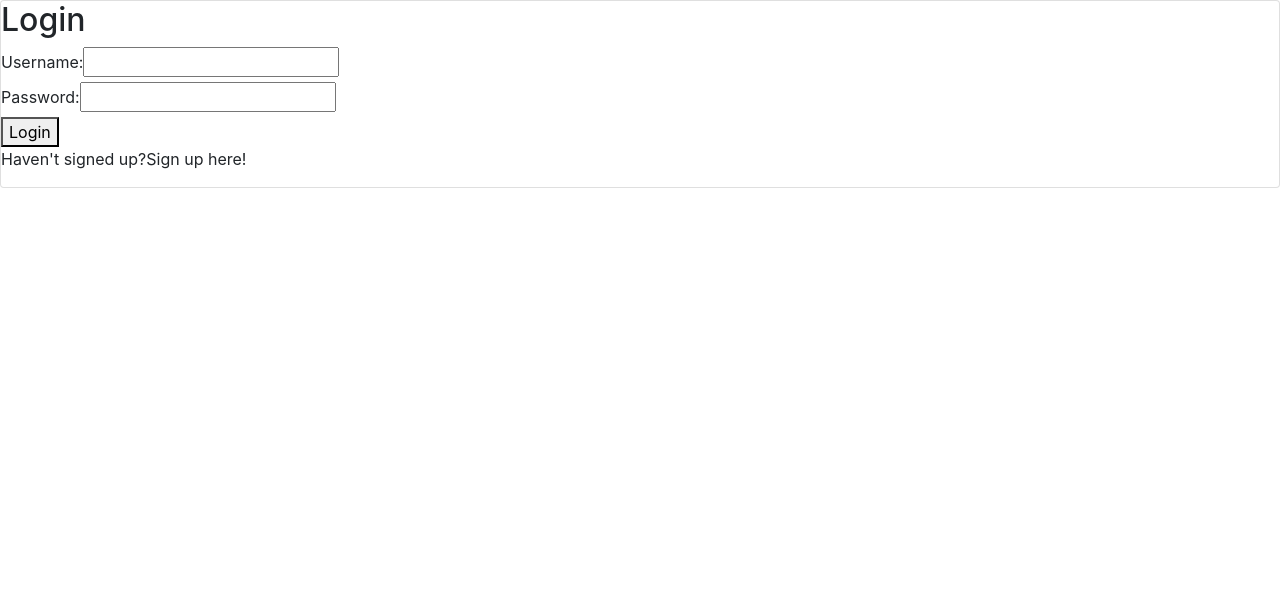
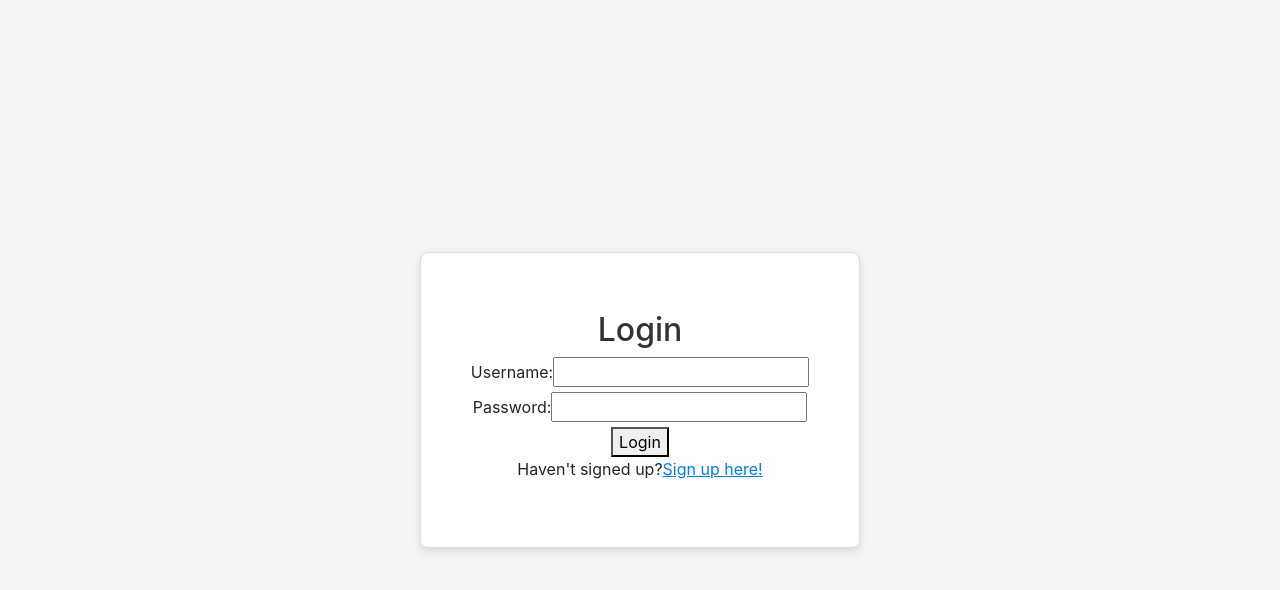
Before and after one commit to macndcheez/coordinate-frontend, a React (Create React App) app: page / in a window 1280 px wide. Shown: the top 590 px of the page. Built offline with nearby package versions, Linux system fonts and the light colour scheme.

Commit message:
landing page css

```diff
--- a/src/pages/HomePage.jsx
+++ b/src/pages/HomePage.jsx
@@ -14,9 +14,10 @@ const HomePage = () => {
             .catch((error) => console.error('there was an error fetching le data', error))
     }, []);
     return (
+        <div>
+        <NavBar />
         <div style={{ display: 'flex' }}>
-            <NavBar />
-          <div style={{ flex: '1 0 50%', padding: '20px' }}>
+          <div style={{flex: '1 0 50%', padding: '20px' }}>
             <h2>My Events</h2>
             <ul>
                 {userEvents.map((event) => (
@@ -28,8 +29,7 @@ const HomePage = () => {
 
           </div>
 
-          <div style={{ flex: '1 0 50%', padding: '20px' }}>
-            <h2>Full Calendar</h2>
+          <div style={{ flex: ' 0 50%', padding: '20px' }}>
             <FullCalendar
               plugins={[dayGridPlugin]}
               initialView="dayGridMonth"
@@ -39,6 +39,7 @@ const HomePage = () => {
             />
           </div>
         </div>
+        </div>
       );
     };
 
--- /dev/null
+++ b/src/pages/LandingPage.css
@@ -0,0 +1,30 @@
+/* LandingPage.css */
+.landing-page {
+    display: flex;
+    align-items: center;
+    justify-content: center;
+    height: 100vh;
+    background-color: #f4f4f4;
+  }
+
+  .card {
+    background-color: #ffffff;
+    border-radius: 8px;
+    box-shadow: 0 4px 8px rgba(0, 0, 0, 0.1);
+    padding: 50px;
+    text-align: center;
+  }
+
+  h2 {
+    color: #333333;
+  }
+
+  .link {
+    color: #007bff;
+    cursor: pointer;
+    text-decoration: underline;
+  }
+
+  .link:hover {
+    color: #0056b3;
+  }
--- a/src/pages/LandingPage.jsx
+++ b/src/pages/LandingPage.jsx
@@ -1,23 +1,25 @@
-import React, { useState } from 'react'
-import Login from '../components/Login'
-import Signup from '../components/Signup'
+import React, { useState } from 'react';
+import Login from '../components/Login';
+import Signup from '../components/Signup';
+import './LandingPage.css'; // Import your CSS file for styling
 
 const LandingPage = () => {
-    const [showLogin, setShowLogin] = useState(true)
+  const [showLogin, setShowLogin] = useState(true);
+
   return (
     <div className='landing-page'>
       <div className='card'>
+        <h2>{showLogin ? '' : ' '}</h2>
         {showLogin ? <Login /> : <Signup />}
         <p>
-                {showLogin ? "Haven't signed up?" : " Already have an account?"}
+          {showLogin ? "Haven't signed up?" : 'Already have an account?'}
           <span className='link' onClick={() => setShowLogin(!showLogin)}>
-                    {showLogin ? "Sign up here!" : " Log in here!"}
+            {showLogin ? 'Sign up here!' : 'Log in here!'}
           </span>
         </p>
       </div>
+    </div>
+  );
+};
 
-    </div>
-  )
-}
-
-export default LandingPage
+export default LandingPage;
--- a/src/pages/SpecificEvent.jsx
+++ b/src/pages/SpecificEvent.jsx
@@ -9,11 +9,17 @@ import NavBar from '../components/NavBar';
 const SpecificEvent = () => {
   const [weekendsVisible, setWeekendsVisible] = useState(true);
   const [currentEvents, setCurrentEvents] = useState([]);
+  const getUserId = () => {
+    const userId = sessionStorage.getItem('userid');
+    return userId
+  }
+  const userId = getUserId()
 
   useEffect(() => {
     const storedEvents = JSON.parse(localStorage.getItem('calendarEvents')) || [];
     setCurrentEvents(storedEvents)
-  }, []);
+  }, [userId]);
+
 
   const handleWeekendsToggle = () => {
     setWeekendsVisible(!weekendsVisible);
```
Lines whose indentation alone changed are shown as unchanged.
